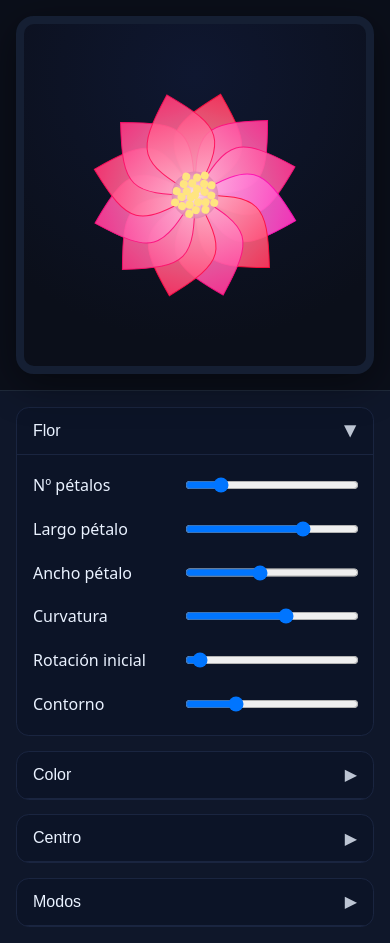
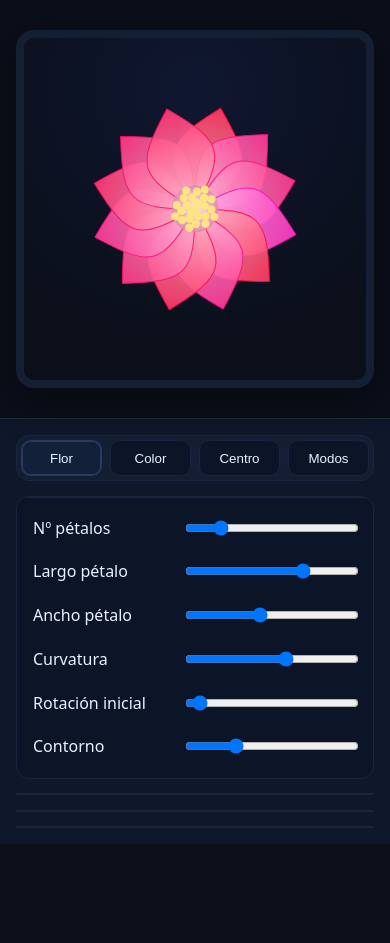
Before and after one commit to aragojuan-code/flor, a plain HTML site: page index.html in a window 390 px wide. After the commit the page ends 844 px from the top, so only its background shows below. Drawn offline with Linux system fonts and the light colour scheme.

Commit message:
Update index.html

```diff
--- a/index.html
+++ b/index.html
@@ -16,21 +16,41 @@
   .viewer{ flex:1; display:flex; align-items:center; justify-content:center; padding:1rem; }
   .stage{
     position:relative; display:grid; place-items:center;
-    width:min(92vw, 720px);
-    aspect-ratio:1/1;                 /* contenedor cuadrado */
+    width:min(92vw, 720px); aspect-ratio:1/1;
     border:8px solid #151f33; border-radius:18px; overflow:hidden;
     box-shadow:0 10px 40px rgba(0,0,0,.45);
     background: radial-gradient(120% 120% at 50% 15%, #0f1730 0%, #0b0f1a 65%);
   }
   canvas{ width:100%; height:100%; display:block; background:transparent; }
 
-  /* CONTROLES (acordeón) */
+  /* CONTROLES (acordeón / tabs) */
   .controls{
     background:var(--panel); border-top:1px solid var(--line);
     padding:1rem; display:grid; gap:.9rem;
   }
   @media (min-width:960px){
     .controls{ width:360px; border-top:none; border-left:1px solid var(--line); overflow:auto; }
+  }
+
+  /* ---- Barra de pestañas (móvil) ---- */
+  .tabbar{
+    display:none;
+  }
+  @media (max-width:959px){
+    .tabbar{
+      display:flex; gap:.5rem; padding:.25rem; background:rgba(255,255,255,.03);
+      border:1px solid #1a2540; border-radius:.8rem; position:sticky; top:0; z-index:5;
+      backdrop-filter:saturate(120%) blur(6px);
+    }
+    .tab{
+      flex:1; text-align:center; padding:.6rem .7rem; border-radius:.6rem; cursor:pointer;
+      background:#0c1427; border:1px solid #1a2540; color:var(--txt); font-weight:500;
+      white-space:nowrap;
+    }
+    .tab[aria-selected="true"]{
+      background:#13203a; border-color:#2a3a63;
+      box-shadow: inset 0 0 0 1px #2a3a63;
+    }
   }
 
   .acc-item{
@@ -49,21 +69,26 @@
     grid-template-columns:140px 1fr;
     display:grid; gap:.6rem; align-items:center;
     padding:0 1rem; border-top:1px solid #1a2540;
-
-    /* colapso animado */
-    transition: grid-template-rows .25s ease, padding .25s ease, max-height .25s ease;
-    max-height: 0; padding-top:0; padding-bottom:0; overflow:hidden;
+    transition: max-height .25s ease, padding .25s ease;
+    max-height:0; padding-top:0; padding-bottom:0; overflow:hidden;
   }
   .acc-item.open .acc-panel{
-    max-height: 800px; /* suficiente para el contenido */
-    padding-top:.8rem; padding-bottom:.9rem;
+    max-height:900px; padding-top:.8rem; padding-bottom:.9rem;
   }
 
-  .row{ display:contents; } /* cada par etiqueta+control ocupa la rejilla */
+  /* En móvil: usar SOLO tabs → ocultamos botones de acordeón y mostramos 1 panel */
+  @media (max-width:959px){
+    .acc-btn{ display:none; }
+    .acc-item{ border:1px solid #1a2540; }
+    .acc-panel{ max-height:none; padding:.9rem 1rem; display:none; }
+    .acc-item.open .acc-panel{ display:grid; }
+  }
+
+  .row{ display:contents; }
   .row label{ align-self:center; }
   input[type="range"], input[type="color"], input[type="number"], select{
-    width:100%; background:#0f1724; color:var(--txt); border:1px solid #233253; border-radius:.5rem; padding:.38rem;
-    touch-action:manipulation;
+    width:100%; background:#0f1724; color:var(--txt);
+    border:1px solid #233253; border-radius:.5rem; padding:.38rem; touch-action:manipulation;
   }
   .inline{ display:flex; gap:.5rem; align-items:center }
   .btn{ background:#15213a; border:1px solid #2a3a63; color:var(--txt); padding:.45rem .7rem; border-radius:.55rem; cursor:pointer; }
@@ -80,6 +105,14 @@
   </div>
 
   <div class="controls" id="accordion">
+    <!-- TABBAR (solo móvil) -->
+    <div class="tabbar" id="tabbar" role="tablist" aria-label="Controles">
+      <button class="tab" role="tab" aria-selected="true" data-target="sec-flor">Flor</button>
+      <button class="tab" role="tab" aria-selected="false" data-target="sec-color">Color</button>
+      <button class="tab" role="tab" aria-selected="false" data-target="sec-centro">Centro</button>
+      <button class="tab" role="tab" aria-selected="false" data-target="sec-modos">Modos</button>
+    </div>
+
     <!-- FLOR -->
     <section class="acc-item open" id="sec-flor">
       <button class="acc-btn" aria-expanded="true">
@@ -152,9 +185,33 @@
   const canvas = $('flower');
   const ctx = canvas.getContext('2d');
 
-  /* ---------- acordeón ---------- */
+  /* ---------- TABS (móvil) + acordeón (desktop) ---------- */
+  const tabbar = document.getElementById('tabbar');
+  const tabs = tabbar ? Array.from(tabbar.querySelectorAll('.tab')) : [];
+  const items = Array.from(document.querySelectorAll('.acc-item'));
+
+  // Tab click (móvil)
+  if (tabbar){
+    tabbar.addEventListener('click', e=>{
+      const btn = e.target.closest('.tab'); if(!btn) return;
+      const id = btn.dataset.target;
+      openSection(id);
+      tabs.forEach(t => t.setAttribute('aria-selected', String(t===btn)));
+      try { localStorage.setItem('flower.activeTab', id); } catch(e){}
+    });
+
+    // Restaurar última pestaña
+    try {
+      const saved = localStorage.getItem('flower.activeTab');
+      if (saved && document.getElementById(saved)) {
+        openSection(saved);
+        tabs.forEach(t => t.setAttribute('aria-selected', String(t.dataset.target===saved)));
+      }
+    } catch(e){}
+  }
+
+  // Acordeón (desktop)
   const acc = document.getElementById('accordion');
-  const items = Array.from(acc.querySelectorAll('.acc-item'));
   acc.addEventListener('click', (e)=>{
     const btn = e.target.closest('.acc-btn'); if(!btn) return;
     const item = btn.parentElement;
@@ -163,6 +220,10 @@
     item.classList.toggle('open', !isOpen);
     btn.setAttribute('aria-expanded', String(!isOpen));
   });
+
+  function openSection(id){
+    items.forEach(it => it.classList.toggle('open', it.id===id));
+  }
 
   /* ---------- utilidades dibujo ---------- */
   function rng(seed){ return function(){ let t = seed += 0x6D2B79F5; t = Math.imul(t ^ t>>>15, t | 1); t ^= t + Math.imul(t ^ t>>>7, t | 61); return ((t ^ t>>>14) >>> 0) / 4294967296; } }
@@ -297,6 +358,9 @@
     ui.pisColor.value = rgbToHex(tmp.getImageData(0,0,1,1).data);
   });
 
+  function clamp01(v){ return Math.max(0.01, Math.min(1, v)); }
+  function clampRange(v,a,b){ return Math.max(a, Math.min(b, v)); }
+
   /* nitidez DPR */
   function fitCanvas(){
     const dpr = Math.max(1, window.devicePixelRatio||1);
```
